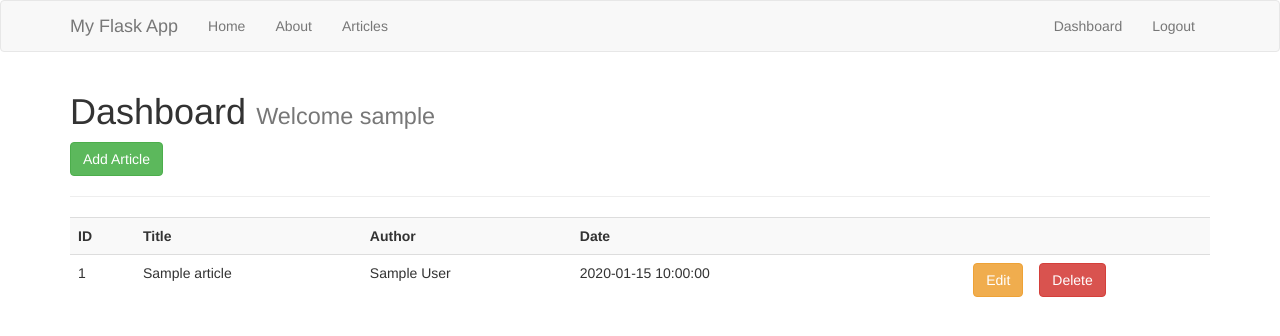
After one commit to sumeeshn/Flask-Article-App, a Flask app: page /dashboard in a window 1280 px wide. The commit adds this page. Shown: the top 336 px of the page. Run offline with Flask 2, Linux system fonts and the light colour scheme; the visitor is signed in with stand-in values (Sample User, id 1); tables that the repository leaves empty or names only in its code hold one stand-in row (values such as "Sample post"); some libraries are stand-ins or nearby versions.

Commit message:
Edit and Delete functionally added

```diff
--- a/app.py
+++ b/app.py
@@ -1,8 +1,8 @@
 from flask import Flask, render_template, flash, redirect, url_for, session, request, logging
-from data import Articles
 from flask_mysqldb import MySQL
 from wtforms import Form, StringField, TextAreaField, PasswordField, validators
 from passlib.hash import sha256_crypt
+from functools import wraps
 
 app = Flask(__name__)
 
@@ -16,23 +16,47 @@ app.config['MYSQL_CURSORCLASS'] = 'DictCursor'
 # Init MySQL
 mysql = MySQL(app)
 
-Articles = Articles()
-
+# Index
 @app.route('/')
 def index():
     return render_template('home.html')
 
+# About
 @app.route('/about')
 def about():
     return render_template('about.html')
 
+# Articles
 @app.route('/articles')
 def articles():
-    return render_template('articles.html', articles = Articles)
+    # Create Cursor
+    cur = mysql.connection.cursor()
 
+    # Get Articles
+    result = cur.execute("SELECT * FROM articles")
+
+    articles = cur.fetchall()
+
+    if result > 0:
+        return render_template('articles.html', articles=articles)
+    else:
+        msg = 'No Articles Found'
+        return render_template('articles.html', msg=msg)
+
+    # Close Connection
+    cur.close()
+
+# Single Article
 @app.route('/articles/<string:id>/')
 def article(id):
-    return render_template('article.html', id = id)
+    # Create cursor
+    cur = mysql.connection.cursor()
+
+    # Get Article
+    result = cur.execute("SELECT * FROM articles WHERE id=%s", id)
+    article = cur.fetchone()
+
+    return render_template('article.html', article = article)
 
 # Register Form Class
 class RegisterForm(Form):
@@ -45,6 +69,7 @@ class RegisterForm(Form):
     ])
     confirm = PasswordField('Confirm Password')
 
+# Register
 @app.route('/register', methods=['GET', 'POST'])
 def register():
     form = RegisterForm(request.form)
@@ -91,15 +116,163 @@ def login():
 
             # Compare Passwords
             if sha256_crypt.verify(password_candidate, password):
-                app.logger.info('Password Matched')
+                # app.logger.info('Password Matched')
+                # Passed
+                session['logged_in'] = True
+                session['username'] = username
+
+                flash('You are now logged in', 'success')
+                return redirect(url_for('dashboard'))
             else:
-                app.logger.info('Password Not Matched')
+                error = 'Incorrect Password/Username'
+                return render_template('login.html', error=error)
+
+            # Close connection
+            cur.close()
+
         else:
-            app.logger.info('No User')
+            error = 'Username not found'
+            return render_template('login.html', error=error)
 
         # return redirect(url_for('index'))
     return render_template('login.html')
 
+# Check if User logged in
+def is_logged_in(f):
+    @wraps(f)
+    def wrap(*args, **kwargs):
+        if 'logged_in' in session:
+            return f(*args, **kwargs)
+        else:
+            flash('Unauthorized, Please log in', 'danger')
+            return redirect(url_for('login'))
+    return wrap
+
+@app.route('/logout')
+@is_logged_in
+def logout():
+    session.clear()
+    flash('You are now logged out', 'success')
+    return redirect(url_for('login'))
+
+# Dashboard
+@app.route('/dashboard')
+@is_logged_in
+def dashboard():
+    # Create Cursor
+    cur = mysql.connection.cursor()
+
+    # Get Articles
+    result = cur.execute("SELECT * FROM articles")
+
+    articles = cur.fetchall()
+
+    if result > 0:
+        return render_template('dashboard.html', articles=articles)
+    else:
+        msg = 'No Articles Found'
+        return render_template('dashboard.html', msg=msg)
+
+    # Close Connection
+    cur.close()
+
+# Article Form Class
+class ArticleForm(Form):
+    title = StringField('Title', [validators.Length(min=1, max=100)])
+    body = TextAreaField('Body', [validators.Length(min=20)])
+
+# Add Article
+@app.route('/add_article', methods=['GET', 'POST'])
+@is_logged_in
+def add_article():
+    form = ArticleForm(request.form)
+    if request.method == 'POST' and form.validate():
+        title = form.title.data
+        body = form.body.data
+
+        # create cursor
+        cur = mysql.connection.cursor()
+
+        # Execute
+        cur.execute("INSERT INTO ARTICLES(title, body, author) VALUES(%s, %s, %s)", (title, body, session['username']))
+
+        # Commit to DB
+        mysql.connection.commit()
+
+        # Close connecttion
+        cur.close()
+
+        flash('Article Created', 'success')
+
+        return redirect(url_for('dashboard'))
+
+    return render_template('add_article.html', form=form)
+
+# Edit Article
+@app.route('/edit_article/<string:id>', methods=['GET', 'POST'])
+@is_logged_in
+def edit_article(id):
+
+    # create cursor
+    cur = mysql.connection.cursor()
+
+    # get article by id
+    result = cur.execute("SELECT * FROM articles WHERE id=%s", id)
+
+    article = cur.fetchone()
+
+    # Get Form
+    form = ArticleForm(request.form)
+
+    # close connection
+    cur.close()
+
+    # Populate Article Form fields
+    form.title.data = article['title']
+    form.body.data = article['body']
+
+    if request.method == 'POST' and form.validate():
+        title = request.form['title']
+        body = request.form['body']
+
+        # create cursor
+        cur = mysql.connection.cursor()
+
+        # Execute
+        cur.execute("UPDATE articles SET title=%s, body=%s WHERE id=%s", (title, body, id))
+
+        # Commit to DB
+        mysql.connection.commit()
+
+        # Close connecttion
+        cur.close()
+
+        flash('Article Updated', 'success')
+
+        return redirect(url_for('dashboard'))
+
+    return render_template('edit_article.html', form=form)
+
+# Delete Article
+@app.route('/delete_article/<string:id>', methods=['POST'])
+@is_logged_in
+def delete_article(id):
+    # Create Cursor
+    cur = mysql.connection.cursor()
+
+    # Execute
+    cur.execute("DELETE FROM articles WHERE id=%s", [id])
+
+    # Commit to DB
+    mysql.connection.commit()
+
+    # Close Connection
+    cur.close()
+
+    flash('Article Deleted', 'success')
+
+    return render_template('dashboard.html')
+
 if __name__ == '__main__':
     app.secret_key='mySecret'
     app.run(debug=True)
--- /dev/null
+++ b/templates/dashboard.html
@@ -0,0 +1,32 @@
+{% extends 'layout.html' %}
+
+{% block body %}
+    <h1>Dashboard <small>Welcome {{session.username}}</small></h1>
+    <a href="/add_article" class="btn btn-success">Add Article</a>
+    <hr/>
+    <table class="table table-striped">
+        <tr>
+            <th>ID</th>
+            <th>Title</th>
+            <th>Author</th>
+            <th>Date</th>
+            <th></th>
+            <th></th>
+        </tr>
+        {% for article in articles %}
+            <tr>
+                <td>{{article.id}}</td>
+                <td>{{article.title}}</td>
+                <td>{{article.author}}</td>
+                <td>{{article.create_date}}</td>
+                <td><a href="edit_article/{{article.id}}" class="btn btn-warning pull-right">Edit</a></td>
+                <td>
+                    <form action="{{url_for('delete_article', id=article.id)}}" method="POST">
+                        <input type="hidden" name="_method" value="DELETE">
+                        <input type="submit" value="Delete" class="btn btn-danger">
+                    </form>
+                </td>
+            </tr>
+        {% endfor %}
+    </table>
+{% endblock %}
--- a/templates/includes/_messages.html
+++ b/templates/includes/_messages.html
@@ -5,3 +5,15 @@
         {% endfor %}
     {% endif %}
 {% endwith %}
+
+{% if error %}
+    <div class="alert alert-danger">
+        {{error}}
+    </div>
+{% endif %}
+
+{% if msg %}
+    <div class="alert alert-success">
+        {{msg}}
+    </div>
+{% endif %}
--- a/templates/includes/_navbar.html
+++ b/templates/includes/_navbar.html
@@ -11,11 +11,18 @@
     </div>
     <div id="navbar" class="collapse navbar-collapse">
         <ul class="nav navbar-nav">
-        <li><a href="/">Home</a></li>
-        <li><a href="/about">About</a></li>
-        <li><a href="/articles">Articles</a></li>
-        <li><a href="/login">Login</a></li>
-        <li><a href="/register">Register</a></li>
+            <li><a href="/">Home</a></li>
+            <li><a href="/about">About</a></li>
+            <li><a href="/articles">Articles</a></li>
+        </ul>
+        <ul class="nav navbar-nav navbar-right">
+            {% if session.logged_in %}
+                <li><a href="/dashboard">Dashboard</a></li>
+                <li><a href="/logout">Logout</a></li>
+            {% else %}
+                <li><a href="/register">Register</a></li>
+                <li><a href="/login">Login</a></li>
+            {% endif %}
         </ul>
     </div><!--/.nav-collapse -->
     </div>
--- a/templates/layout.html
+++ b/templates/layout.html
@@ -13,5 +13,9 @@
             {% block body %}{% endblock %}
         </div>
         <script src="https://maxcdn.bootstrapcdn.com/bootstrap/3.3.7/js/bootstrap.min.js"></script>
+        <script src="https://cdn.ckeditor.com/4.6.2/standard/ckeditor.js"></script>
+        <script type="text/javascript">
+            CKEDITOR.replace('editor');
+        </script>
     </body>
 </html>
--- a/templates/login.html
+++ b/templates/login.html
@@ -2,7 +2,6 @@
 
 {% block body %}
     <h1>Login</h1>
-    {% include 'includes/_messages.html' %}
     <form action="" method="POST">
         <div class="form-group">
         <label>Username</label>
```
Also changed, not shown: data.py (deleted, +0 -25 lines), templates/add_article.html (added, +15 -0 lines), templates/article.html (+6 -1 lines), templates/edit_article.html (added, +15 -0 lines).
